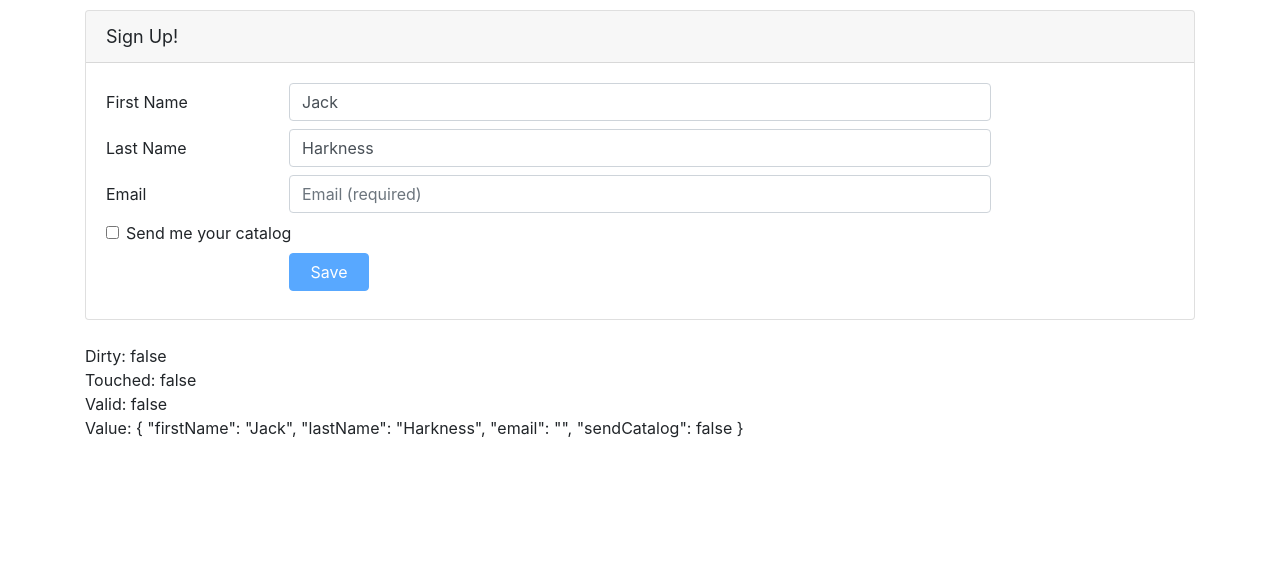
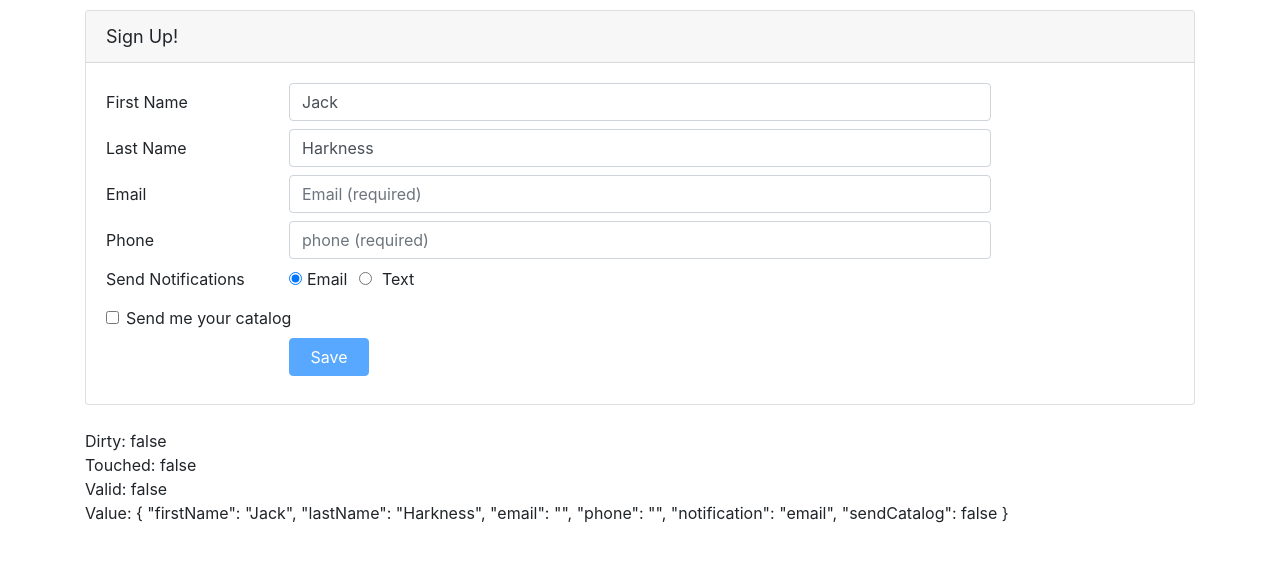
Before and after one commit to pedrocf1/reactive-form, an Angular app in the folder Demo-Start/: page / in a window 1280 px wide. Shown: the top 562 px of the page. Built offline with nearby package versions, Linux system fonts and the light colour scheme.

Commit message:
implementando validators de notificações

```diff
--- a/Demo-Start/src/app/customers/customer.component.html
+++ b/Demo-Start/src/app/customers/customer.component.html
@@ -68,6 +68,51 @@
               Please enter a valid email address.
             </span>
           </span>
+        </div>
+      </div>
+
+      <div class="form-group row mb-2">
+        <label class="col-md-2 col-form-label"
+               for="phone">Phone</label>
+        <div class="col-md-8">
+          <input class="form-control"
+                 id="phone"
+                 type="phone"
+                 placeholder="phone (required)"
+                 formControlName="phone"
+                 [ngClass]="{'is-invalid': (customerForm.get('phone').touched || customerForm.get('phone').dirty) && !customerForm.get('phone').valid }" />
+          <span class="invalid-feedback">
+            <span *ngIf="customerForm.get('phone').errors || customerForm.get('phone').required">
+              Please enter your phone address.
+            </span>
+            <span *ngIf="customerForm.get('phone').errors || customerForm.get('phone').email">
+              Please enter a valid phone.
+            </span>
+          </span>
+        </div>
+      </div>
+
+      <div class="form-group row mb-2">
+        <label for="" class="col-md-2 col-form-label pt-0">Send Notifications</label>
+        <div class="col-md-8">
+          <div class="form-check form-check-inline">
+            <label for="" class="form-check-label">
+              <input class="form-check-input"
+                     type="radio"
+                     value="email"
+                     formControlName="notification"
+                     (click)="setNotification('email')">Email
+            </label>
+          </div>
+          <div class="form-check form-check-inline">
+            <label for="" class="form-check-label">
+              <input class="form-check-input"
+                     type="radio"
+                     value="text"
+                     formControlName="notification"
+                     (click)="setNotification('text')"> Text
+            </label>
+          </div>
         </div>
       </div>
 
--- a/Demo-Start/src/app/customers/customer.component.ts
+++ b/Demo-Start/src/app/customers/customer.component.ts
@@ -19,6 +19,8 @@
       firstName: ['adasdsa', [Validators.required, Validators.minLength(3)]],
       lastName: ['', [Validators.required, Validators.maxLength(40)]],
       email: ['', [Validators.required, Validators.email]],
+      phone:['',[Validators.required]],
+      notification:['email'],
       sendCatalog: [true]
     })
     setTimeout(() => {
@@ -39,4 +41,14 @@
     })
   }
 
+  setNotification(notifyVia: string): void{
+    const phoneControl = this.customerForm.get('phone')
+    if (notifyVia == 'text') {
+      phoneControl.setValidators(Validators.required)
+    } else {
+      phoneControl.clearValidators()
+    }
+    phoneControl.updateValueAndValidity()
+  }
+
 }
```
